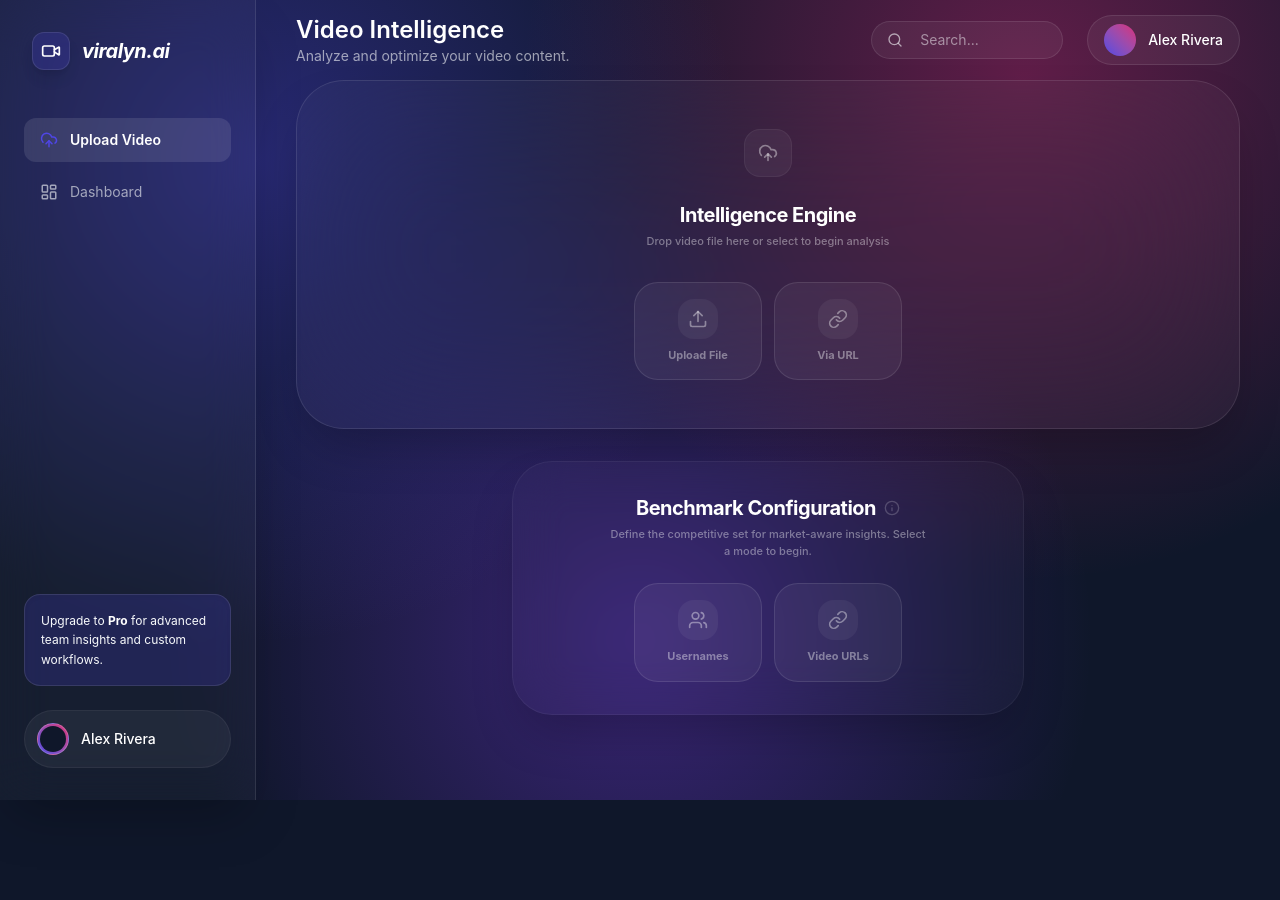
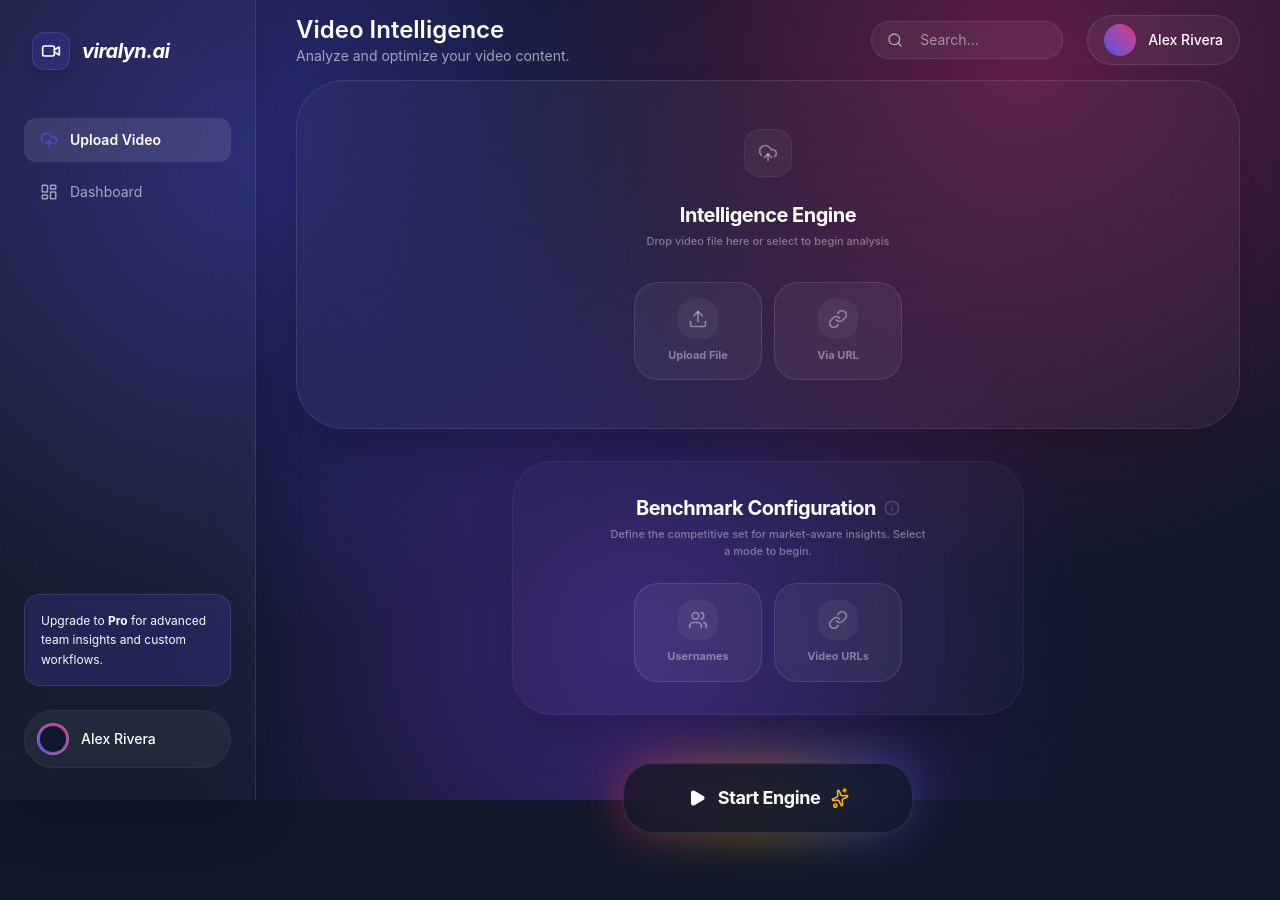
Before and after one commit to fathindifa26/frontend-content, a React (Vite) app: page / in a window 1280 px wide. Shown: the top 900 px of the page. Before the commit the page ends 800 px from the top, so only its background shows below. Built offline with nearby package versions, Linux system fonts and the light colour scheme.

Commit message:
start button

```diff
--- /dev/null
+++ b/src/components/upload/SatisfyingStartButton.tsx
@@ -0,0 +1,54 @@
+import { Play, Sparkles } from "lucide-react";
+import { motion } from "motion/react";
+
+export function SatisfyingStartButton() {
+  const springConfig = { type: "spring", stiffness: 300, damping: 25, mass: 1 };
+
+  return (
+    <div className="flex justify-center pt-4 pb-12">
+      <motion.div
+        initial={{ opacity: 0, y: 20 }}
+        animate={{ opacity: 1, y: 0 }}
+        transition={{ ...springConfig, delay: 0.4 }}
+        className="relative group"
+      >
+        {/* Animated Outer Glow */}
+        <div className="absolute -inset-1 bg-gradient-to-r from-rose-500 via-amber-400 to-primary rounded-[32px] blur-xl opacity-20 group-hover:opacity-60 transition-all duration-1000 group-hover:duration-500 animate-pulse" />
+
+        {/* The Rotating AI Gradient Border */}
+        <div className="absolute -inset-[1.5px] overflow-hidden rounded-[31px]">
+          <div className="absolute inset-[-200%] bg-[conic-gradient(from_0deg,transparent_20%,#f43f5e_30%,#fbbf24_45%,#4f46e5_60%,transparent_70%)] animate-[spin_4s_linear_infinite] opacity-0 group-hover:opacity-100 transition-opacity duration-500" />
+        </div>
+
+        {/* Button Content */}
+        <button
+          className="relative px-16 py-5 bg-background/80 backdrop-blur-2xl border border-white/10 rounded-[30px] flex items-center space-x-3 group-hover:bg-white/5 transition-all duration-500"
+        >
+          <div className="relative">
+             <div className="absolute inset-0 bg-primary/20 blur-md rounded-full animate-pulse" />
+             <Play size={18} className="text-white relative z-10 fill-white" />
+          </div>
+
+          <span className="text-lg font-bold text-white tracking-tight">Start Engine</span>
+
+          <motion.div
+            animate={{
+              rotate: [0, 15, -15, 0],
+              scale: [1, 1.2, 1.2, 1]
+            }}
+            transition={{
+              repeat: Infinity,
+              duration: 2,
+              ease: "easeInOut"
+            }}
+          >
+            <Sparkles size={16} className="text-amber-400" />
+          </motion.div>
+        </button>
+
+        {/* Bottom subtle reflection */}
+        <div className="absolute -bottom-4 left-1/2 -translate-x-1/2 w-2/3 h-px bg-gradient-to-r from-transparent via-white/20 to-transparent blur-sm" />
+      </motion.div>
+    </div>
+  );
+}
--- a/src/components/upload/UploadView.tsx
+++ b/src/components/upload/UploadView.tsx
@@ -1,5 +1,6 @@
 import { UploadHeader } from "./UploadHeader";
 import { BenchmarkConfig } from "./BenchmarkConfig";
+import { SatisfyingStartButton } from "./SatisfyingStartButton";
 
 interface UploadViewProps {
   onUpload: (file: File) => void;
@@ -17,6 +18,8 @@ export function UploadView({ onUpload, onUrlSubmit, isAnalyzing }: UploadViewPro
       />
 
       <BenchmarkConfig />
+
+      <SatisfyingStartButton />
     </div>
   );
 }
```
